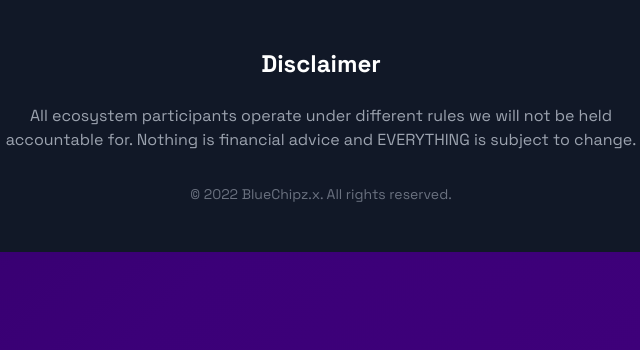
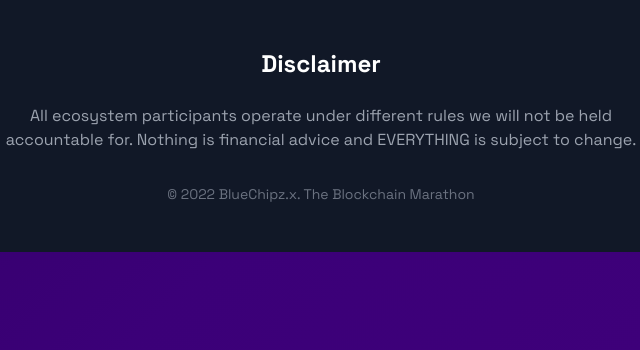
Before and after one commit to shreyasc84/BlueChipz.x, a plain HTML site: page footer.html in a window 1280 px wide. Shown: the full height of the page, 319-959 px from the left. Drawn offline with nearby package versions, Linux system fonts and the light colour scheme.

Commit message:
Minor Changes

```diff
--- a/footer.html
+++ b/footer.html
@@ -19,7 +19,7 @@
                     different rules we will not be held accountable for.
                     Nothing is financial advice and EVERYTHING is subject to change.
                 </p>
-                <p class="text-sm text-gray-500">© 2022 BlueChipz.x. All rights reserved.</p>
+                <p class="text-sm text-gray-500">© 2022 BlueChipz.x. The Blockchain Marathon</p>
             </div>
         </div>
     </footer>
```
